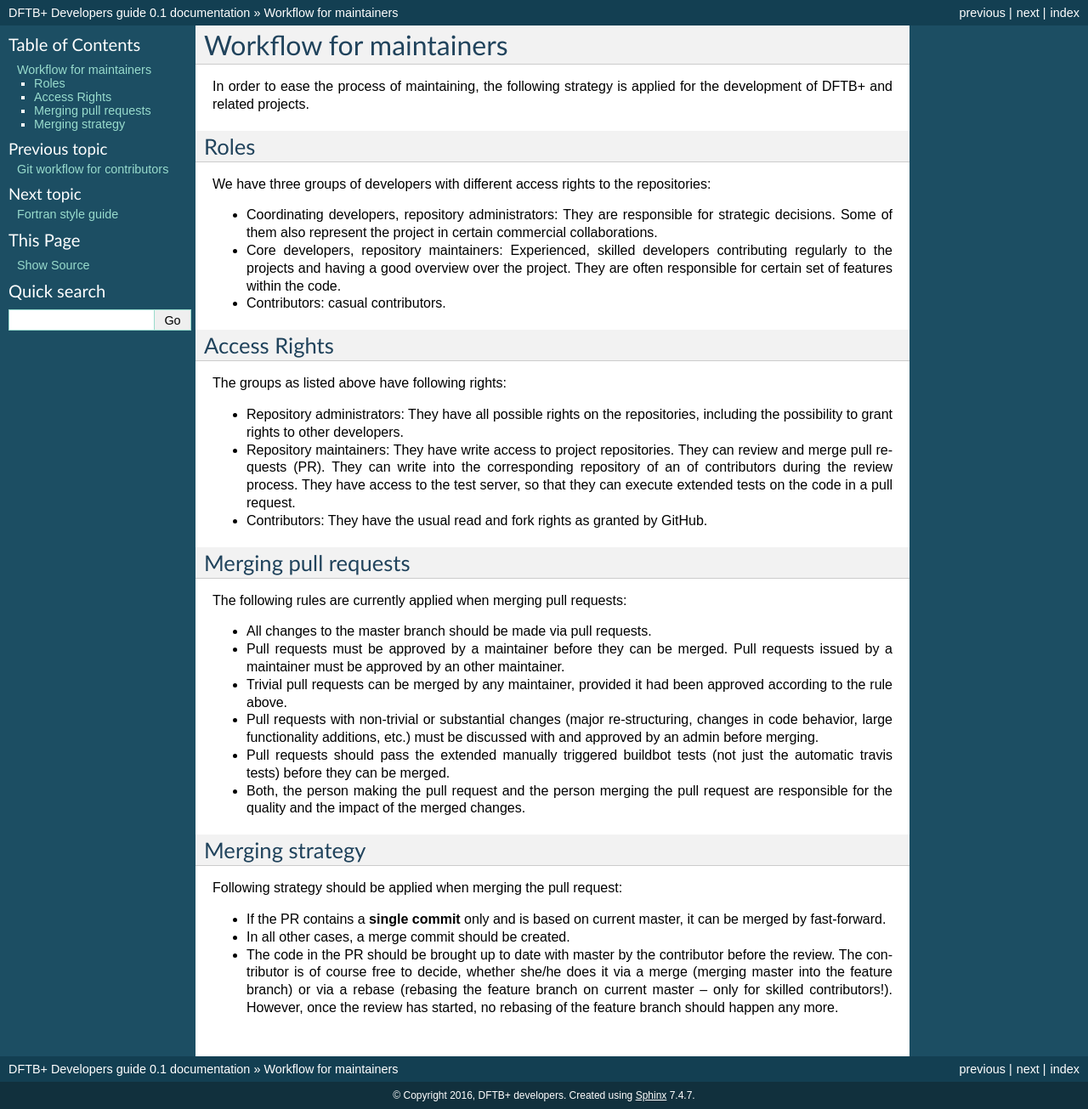
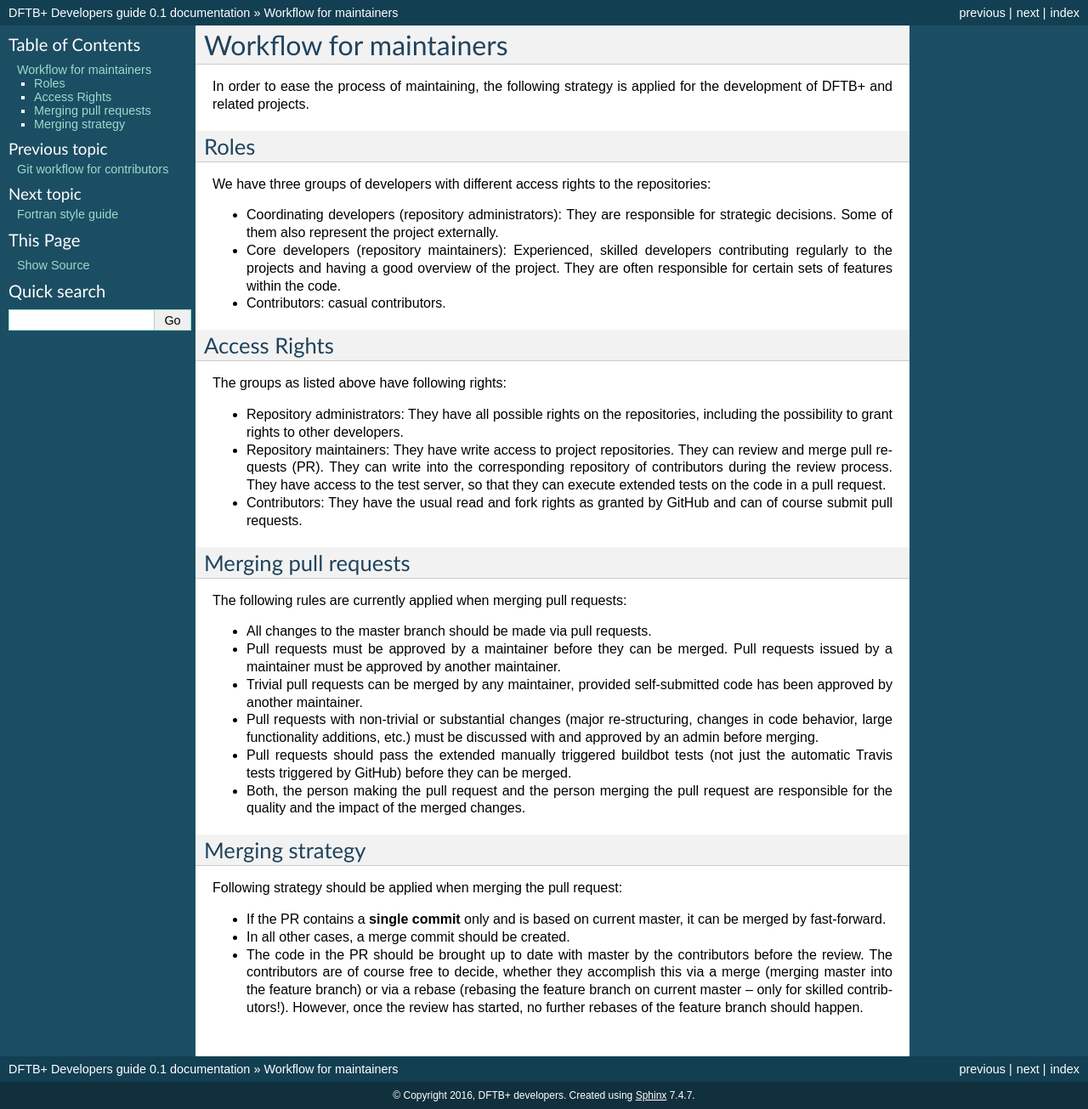
Before and after one commit to dftbplus/develguide, a Sphinx documentation site: the page built from docs/maintainerflow.rst, in a window 1280 px wide. Shown: the whole page at 85% size. Built offline with Sphinx 7.4.7, drawn with Linux system fonts in a browser that asks for light colours.

Commit message:
Appy wording changes suggested by reviewers

```diff
--- a/docs/gitworkflow.rst
+++ b/docs/gitworkflow.rst
@@ -22,7 +22,7 @@ developers are:
 
 * In order to ease integration, feature branches should be **short living** and
   pull requests should only contain a **reasonably small amount** of
-  changes. Try to chop your implementation in small self containing changes and
+  changes. Try to chop your implementation into small self containing changes and
   issue those in separate consecutive pull requests. (No one likes or is
   efficiently able to review a code change containing thousands of lines.)
 
--- a/docs/maintainerflow.rst
+++ b/docs/maintainerflow.rst
@@ -14,13 +14,12 @@ Roles
 We have three groups of developers with different access rights to the
 repositories:
 
-- Coordinating developers, repository administrators: They are responsible for
-  strategic decisions. Some of them also represent the project in certain
-  commercial collaborations.
+- Coordinating developers (repository administrators): They are responsible for
+  strategic decisions. Some of them also represent the project externally.
 
-- Core developers, repository maintainers: Experienced, skilled developers
-  contributing regularly to the projects and having a good overview over the
-  project. They are often responsible for certain set of features within the
+- Core developers (repository maintainers): Experienced, skilled developers
+  contributing regularly to the projects and having a good overview of the
+  project. They are often responsible for certain sets of features within the
   code.
 
 - Contributors: casual contributors.
@@ -36,11 +35,12 @@ The groups as listed above have following rights:
 
 - Repository maintainers: They have write access to project repositories. They
   can review and merge pull requests (PR). They can write into the corresponding
-  repository of an of contributors during the review process. They have access
+  repository of contributors during the review process. They have access
   to the test server, so that they can execute extended tests on the code in a
   pull request.
 
-- Contributors: They have the usual read and fork rights as granted by GitHub.
+- Contributors: They have the usual read and fork rights as granted by GitHub
+  and can of course submit pull requests.
 
 
 Merging pull requests
@@ -51,17 +51,18 @@ The following rules are currently applied when merging pull requests:
 - All changes to the master branch should be made via pull requests.
 
 - Pull requests must be approved by a maintainer before they can be merged. Pull
-  requests issued by a maintainer must be approved by an other maintainer.
+  requests issued by a maintainer must be approved by another maintainer.
 
-- Trivial pull requests can be merged by any maintainer, provided it had been
-  approved according to the rule above.
+- Trivial pull requests can be merged by any maintainer, provided self-submitted
+  code has been approved by another maintainer.
 
 - Pull requests with non-trivial or substantial changes (major re-structuring,
   changes in code behavior, large functionality additions, etc.) must be
   discussed with and approved by an admin before merging.
 
 - Pull requests should pass the extended manually triggered buildbot tests (not
-  just the automatic travis tests) before they can be merged.
+  just the automatic Travis tests triggered by GitHub) before they can be
+  merged.
 
 - Both, the person making the pull request and the person merging the pull
   request are responsible for the quality and the impact of the merged changes.
@@ -77,9 +78,9 @@ Following strategy should be applied when merging the pull request:
 
 - In all other cases, a merge commit should be created.
 
-- The code in the PR should be brought up to date with master by the contributor
-  before the review. The contributor is of course free to decide, whether she/he
-  does it via a merge (merging master into the feature branch) or via a rebase
-  (rebasing the feature branch on current master -- only for skilled
-  contributors!). However, once the review has started, no rebasing of the
-  feature branch should happen any more.
+- The code in the PR should be brought up to date with master by the
+  contributors before the review. The contributors are of course free to decide,
+  whether they accomplish this via a merge (merging master into the feature
+  branch) or via a rebase (rebasing the feature branch on current master -- only
+  for skilled contributors!). However, once the review has started, no further
+  rebases of the feature branch should happen.
```
